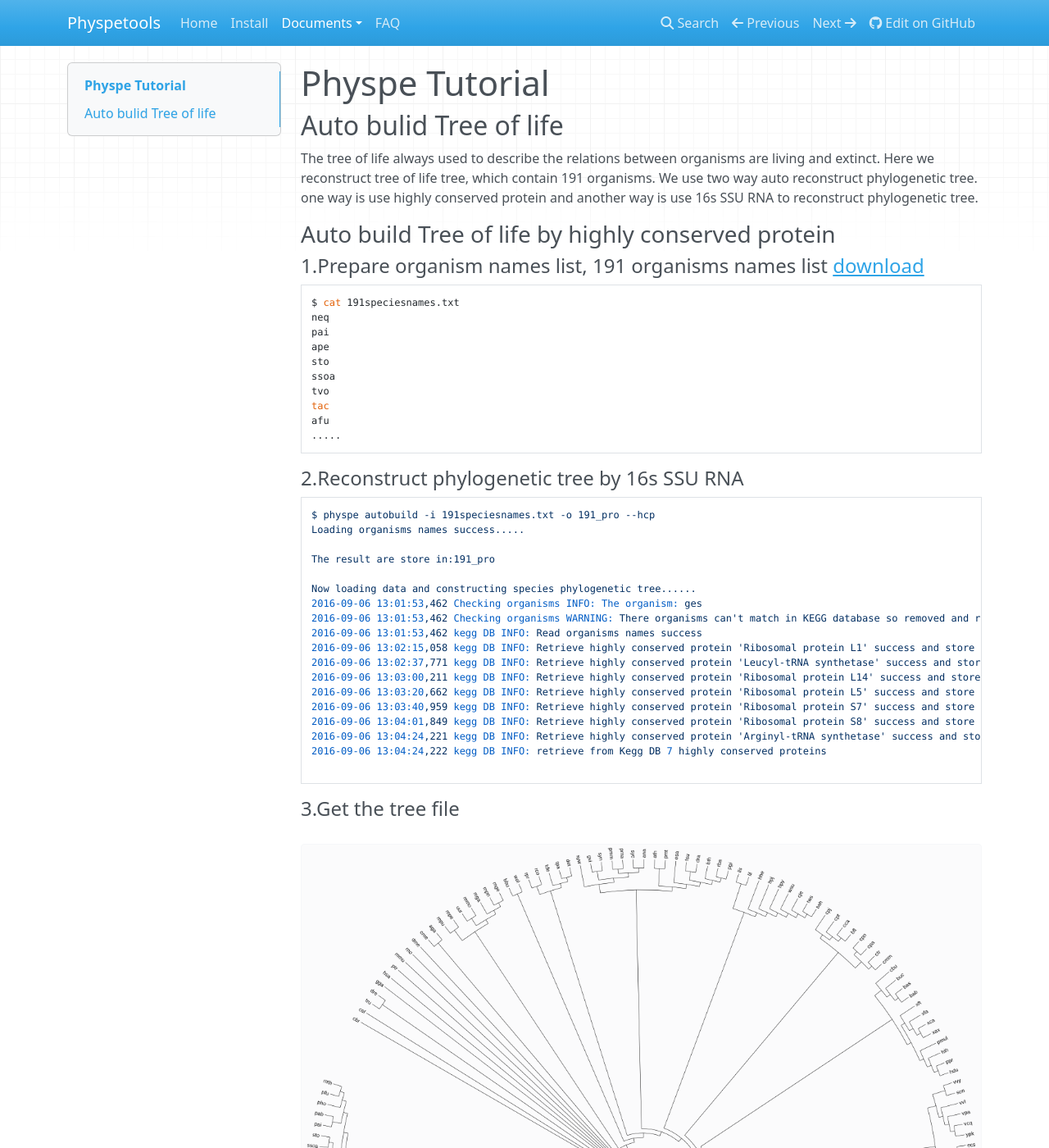
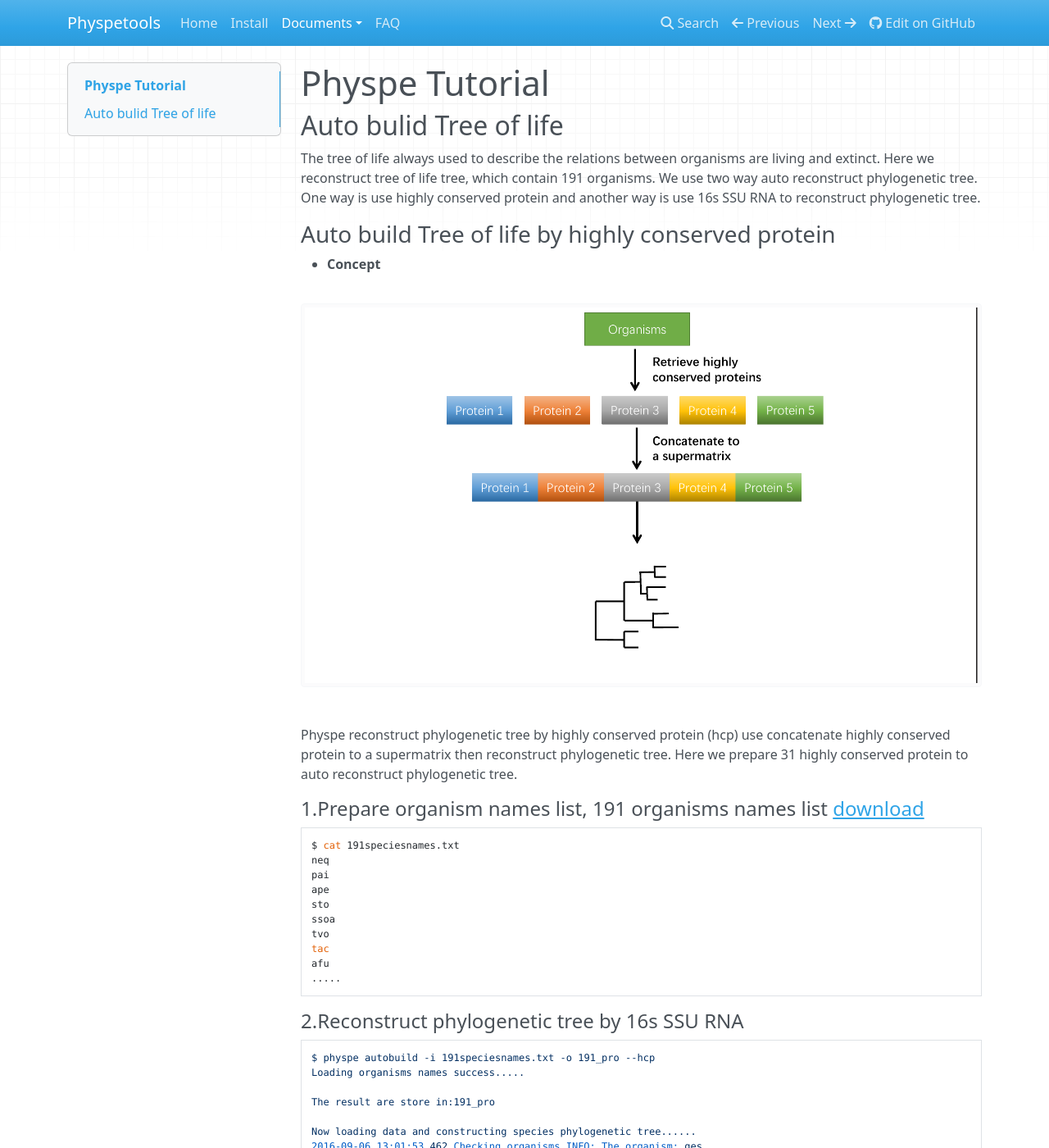
Before and after one commit to yangfangs/physpetools, an MkDocs documentation site: the page built from docs/docs/tutorial.md, in a window 1280 px wide and 1400 px high. Shown: the whole window at 82% size. Built offline with MkDocs 1.6.1, drawn with Linux system fonts in a browser that asks for light colours; nearby versions of some CDN libraries; old or Windows-style settings are respelled for this version of MkDocs.

Commit message:
update tutorial tree of life

```diff
--- a/docs/docs/tutorial.md
+++ b/docs/docs/tutorial.md
@@ -3,14 +3,18 @@
 ## Auto bulid Tree of life
 
 The tree of life always used to describe the relations between organisms are living and extinct.
-Here we reconstruct tree of life tree, which contain 191 organisms. We use two way auto reconstruct phylogenetic tree. one way is use highly
+Here we reconstruct tree of life tree, which contain 191 organisms. We use two way auto reconstruct phylogenetic tree. One way is use highly
 conserved protein and another way is use 16s SSU RNA to reconstruct phylogenetic tree.
 
 
 ### Auto build Tree of life by highly conserved protein
 
+* **Concept**
 
+![physpe_concept_hcp](img/physpe_concept_hcp.png)
 
+Physpe reconstruct phylogenetic tree by highly conserved protein (hcp) use concatenate highly conserved protein to a supermatrix then reconstruct phylogenetic tree.
+Here we prepare 31 highly conserved protein to auto reconstruct phylogenetic tree.
 
 ####  1.Prepare organism names list, 191 organisms names list [download][1]
 
```
Also changed, not shown: docs/docs/img/physpe_concept_hcp.png (added).
